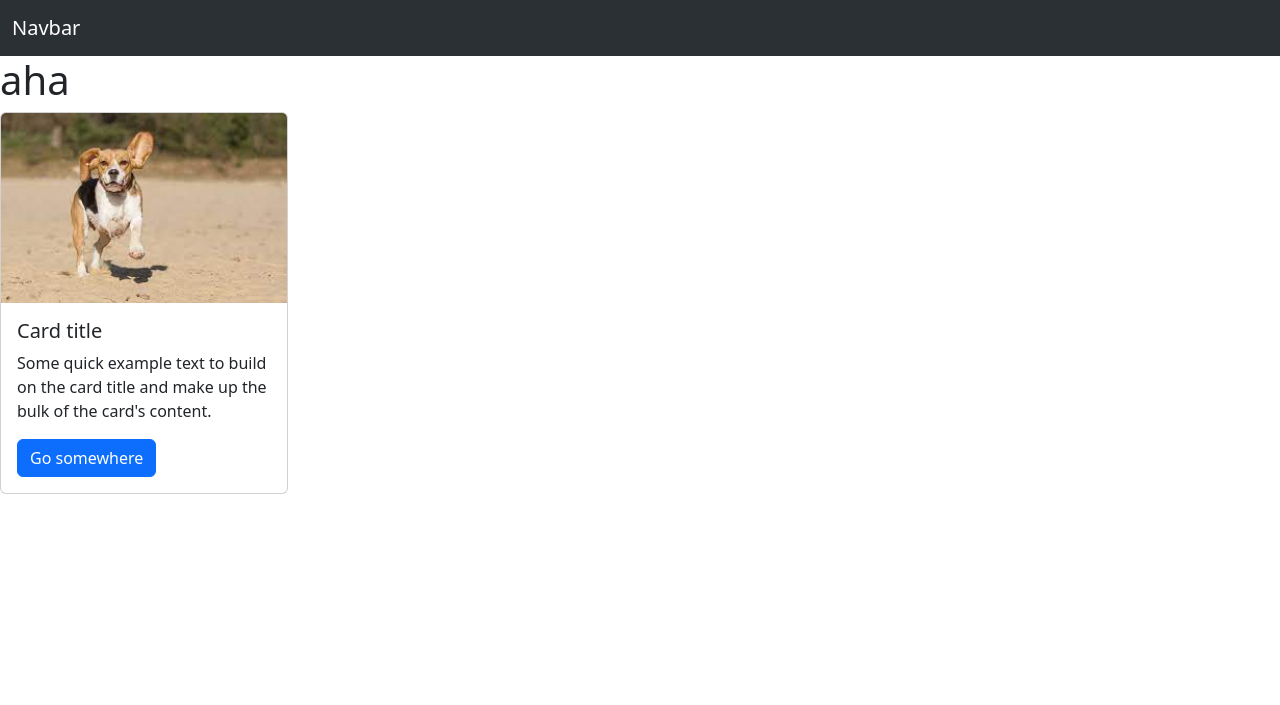
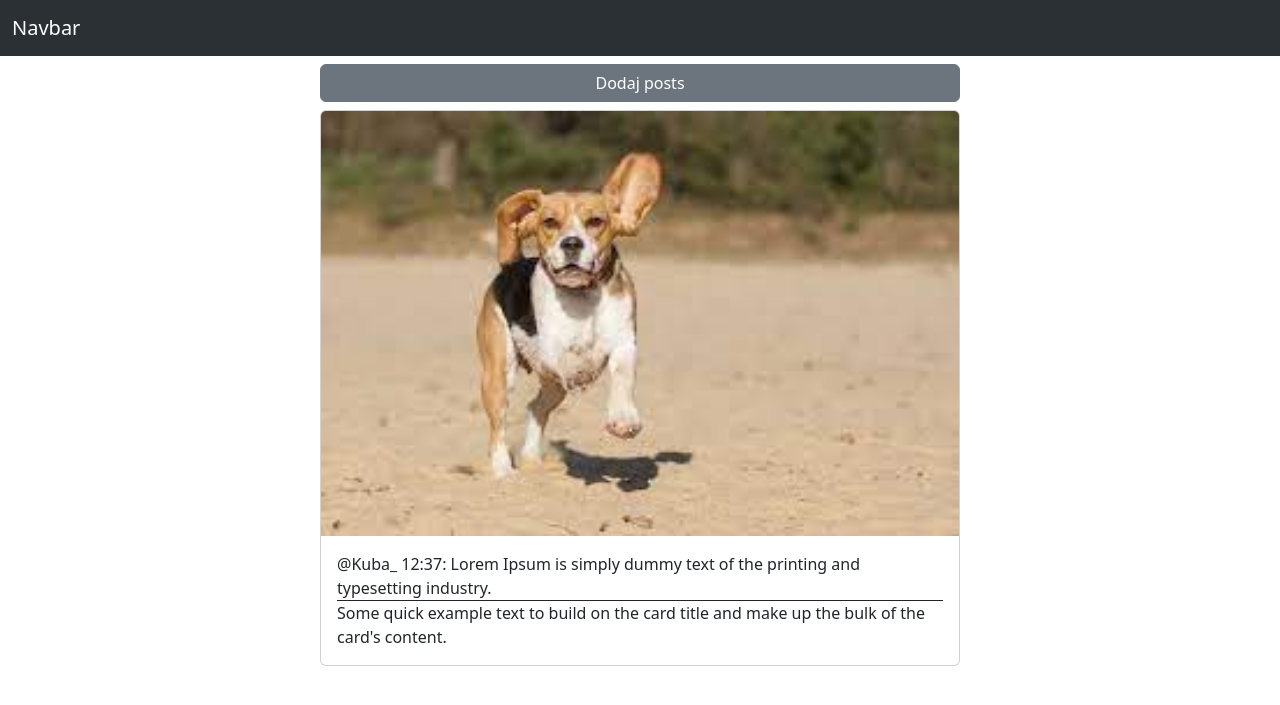
Before and after one commit to Ja-ku-ba/aniBuddy, a Django app: page / in a window 1280 px wide. Shown: the top 705 px of the page. Run offline with Django 5.2, Linux system fonts and the light colour scheme; style sheets or scripts are compiled from the project's sources; some libraries are stand-ins or nearby versions.

Commit message:
more post styling

```diff
--- a/pages/templates/components/posts.html
+++ b/pages/templates/components/posts.html
@@ -1,10 +1,8 @@
-<div class="card post-image" style="width: 18rem;">
-    <img src="static/images/dogo.jpeg" class="card-img-top" alt="...">
-    <img src="{{user.avatar.url}}" />
+<div class="card post-image my-2">
+  <img src="static/images/dogo.jpeg" class="card-img-top post__imge" alt="postPicture">
 
-    <div class="card-body">
-      <h5 class="card-title">Card title</h5>
-      <p class="card-text">Some quick example text to build on the card title and make up the bulk of the card's content.</p>
-      <a href="#" class="btn btn-primary">Go somewhere</a>
+  <div class="card-body">
+      <a href="#" class="link-dark link-underline link-underline-opacity-0">@Kuba_ 12:37: Lorem Ipsum is simply dummy text of the printing and typesetting industry.</a>
+      <p class="card-text border-top border-dark">Some quick example text to build on the card title and make up the bulk of the card's content.</p>
     </div>
 </div>
--- /dev/null
+++ b/pages/templates/pages/add.html
@@ -0,0 +1 @@
+{% extends 'index.html' %}
--- a/pages/templates/pages/home.html
+++ b/pages/templates/pages/home.html
@@ -2,7 +2,10 @@
 
 {% block content %}
 <main>
-    <h1>aha</h1>
-    {% include 'components/posts.html' %}
+    <div class="mx-auto w-50">
+        <a href="{% url 'add' 'post' %}" class="btn btn-secondary mt-2 w-100 mx-auto">Dodaj posts</a>
+        {% include 'components/posts.html' %}
+    <div>
+
 </main>
 {% endblock %}
--- a/pages/urls.py
+++ b/pages/urls.py
@@ -3,5 +3,6 @@ from . import views
 from django.urls import path
 
 urlpatterns = [
-    path("", views.home, name='home')
+    path("", views.home, name='home'),
+    path("add/<str:page>", views.addPost, name='add')
 ]
--- a/pages/views.py
+++ b/pages/views.py
@@ -3,3 +3,6 @@ from django.shortcuts import render
 # Create your views here.
 def home(request):
     return render(request, 'pages/home.html')
+
+def addPost(request, page):
+    return render(request, 'pages/add.html')
--- a/static/styles/index.scss
+++ /dev/null
@@ -1,3 +0,0 @@
-body {
-    background-color: red;
-}
```
Also changed, not shown: TODO.MD (added, +1 -0 lines), 3 other files.
